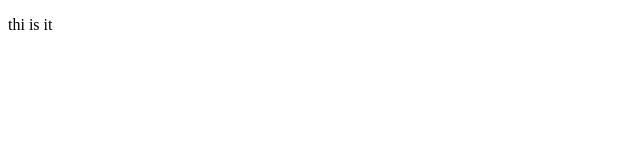
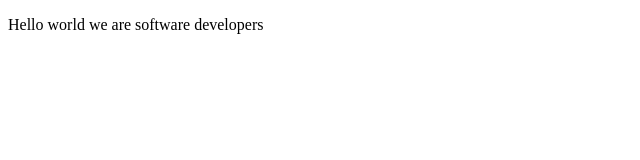
Before and after one commit to Gleennkar/Microverse-Challenge, a plain HTML site: page index.html in a window 1280 px wide. Shown: the whole page, without its empty margins (0-640 px from the left). Drawn offline with Linux system fonts and the light colour scheme.

Commit message:
commit on main

```diff
--- a/index.html
+++ b/index.html
@@ -8,7 +8,7 @@
 
   <body>
 
-    <p>thi is it</p>
+    <P>Hello world we are software developers</P>
     <script src="https://cdn.freecodecamp.org/testable-projects-fcc/v1/bundle.js"></script>
 
     <!--
```
